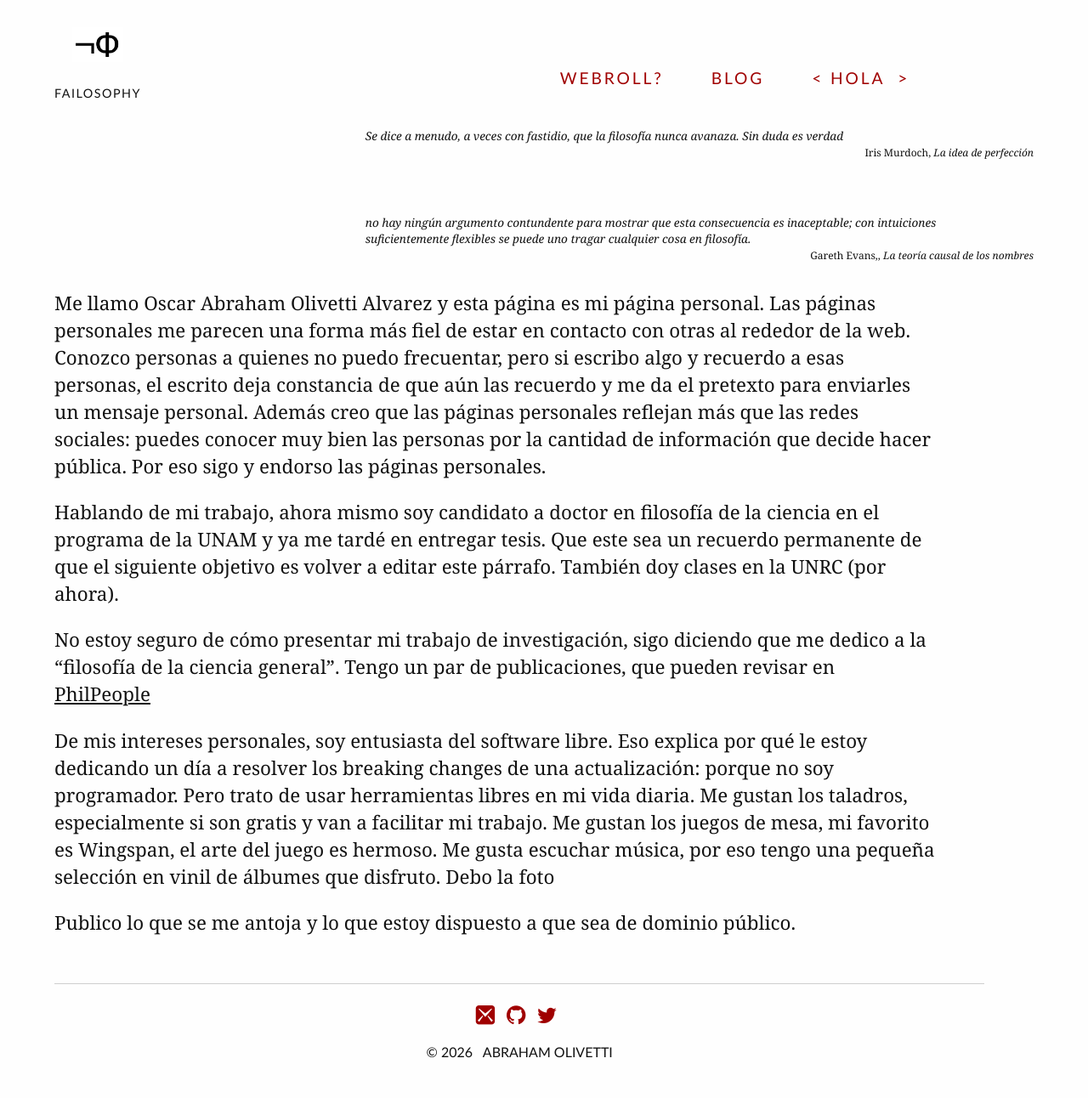
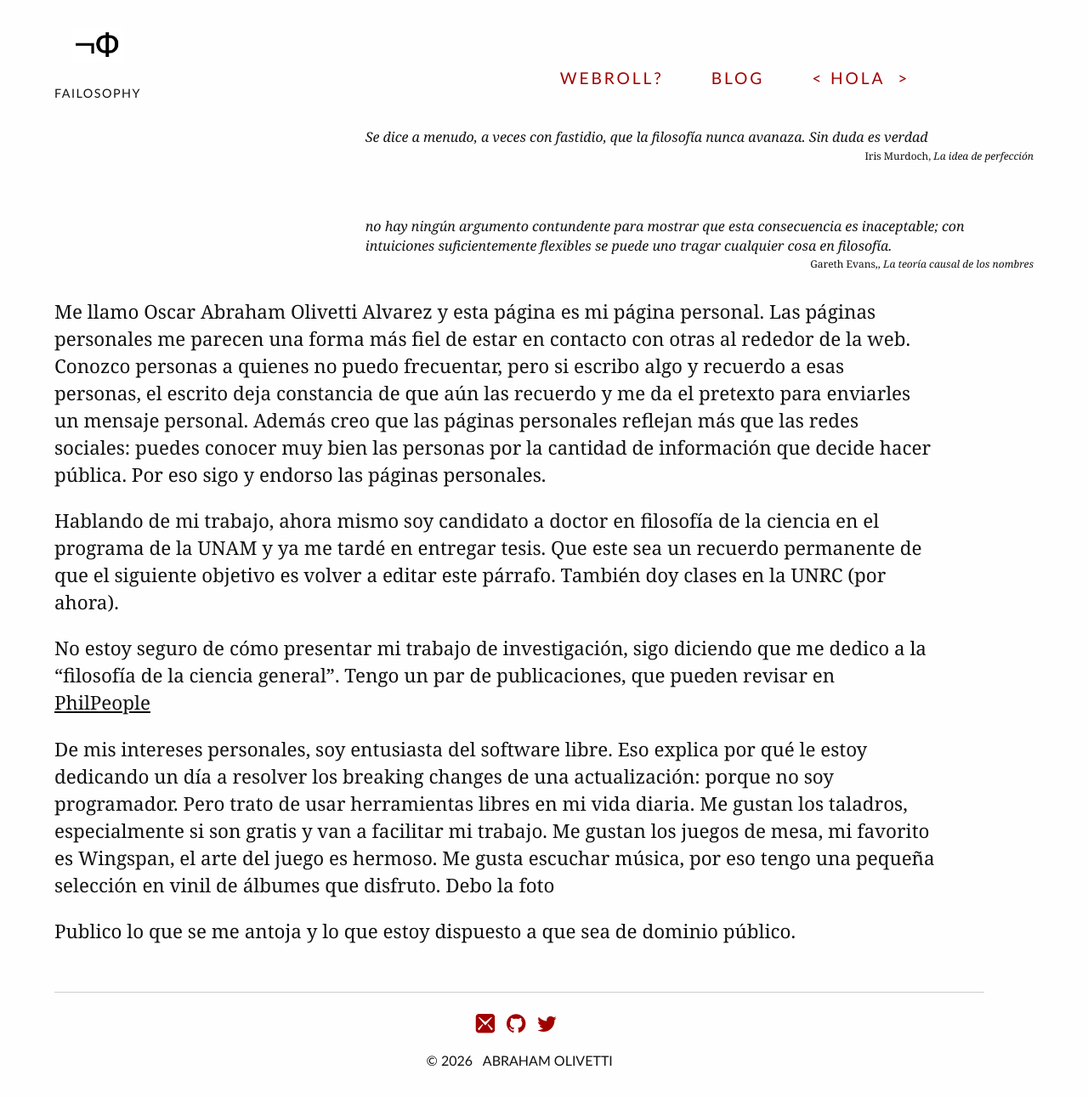
Before and after one commit to Oiuhukt/failosophy, a Jekyll site: the page built from index.md, in a window 1280 px wide. Shown: the whole page at 85% size. Built offline with Jekyll 4.4.1, drawn with Linux system fonts in a browser that asks for light colours; some web fonts are replaced.

Commit message:
dando formato al último post

```diff
--- a/css/tufte.scss
+++ b/css/tufte.scss
@@ -188,7 +188,7 @@ blockquote {
 }
 
 blockquote p {
-    font-size: 0.85rem !important; /* Force override */
+    font-size: 1rem !important; /* Force override */
     line-height: 1.4;
     margin-top: 0;
 }
```
